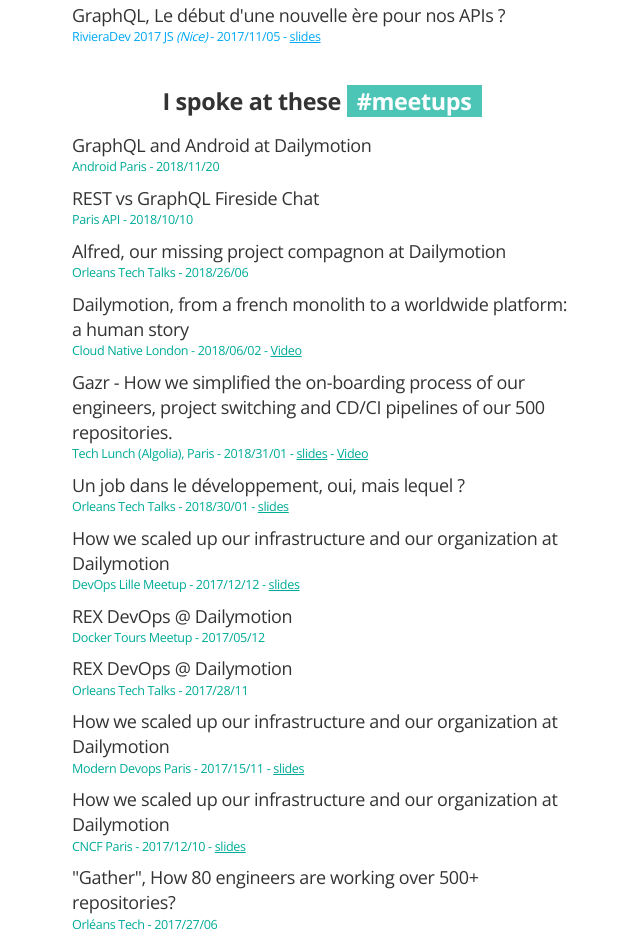
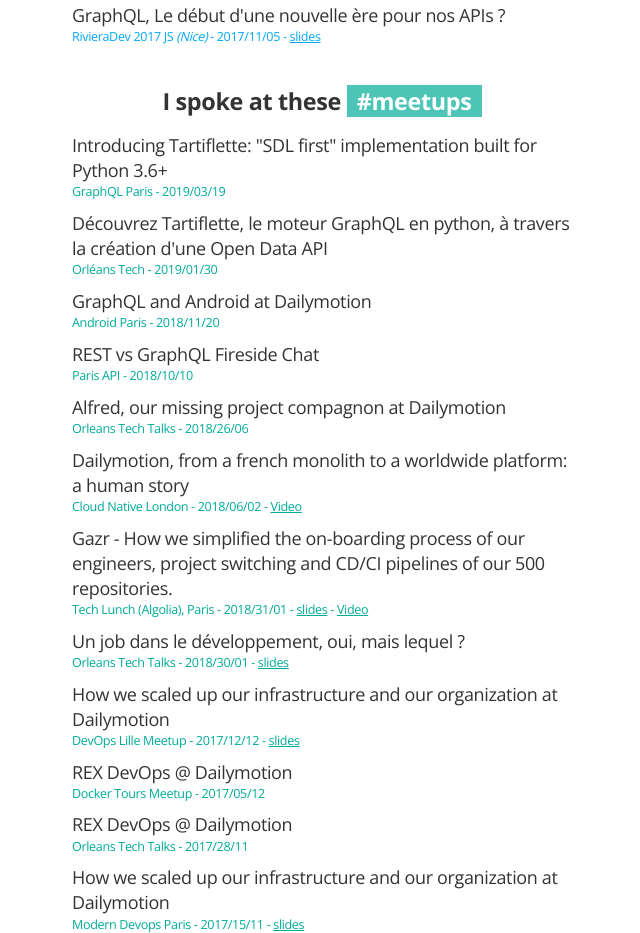
Before and after one commit to tsunammis/tsunammis.github.io, a website: page src/index.html in a window 1280 px wide. Shown: the part 1013-1946 px from the top of the page, without its empty margins (318-958 px from the left). Drawn offline with nearby package versions, Linux system fonts and the light colour scheme.

Commit message:
:tada: add tartiflette meetups

```diff
--- a/src/index.html
+++ b/src/index.html
@@ -118,6 +118,14 @@
   </ul>
   <h2>I spoke at these <span class="hashtag hashtag-meetups">#meetups</span></h2>
   <ul class="events">
+    <li class="event">
+      <a href="https://www.meetup.com/parisgraphql/events/259261298/" target="_blank" class="title">Introducing Tartiflette: "SDL first" implementation built for Python 3.6+</a>
+      <span class="place">GraphQL Paris - <span class="date">2019/03/19</span></span>
+    </li>
+    <li class="event">
+      <a href="https://www.meetup.com/Orleans-Tech-Talks/events/257956179/" target="_blank" class="title">Découvrez Tartiflette, le moteur GraphQL en python, à travers la création d'une Open Data API</a>
+      <span class="place">Orléans Tech - <span class="date">2019/01/30</span></span>
+    </li>
     <li class="event">
       <a href="https://www.meetup.com/Android-Paris/events/256368406/" target="_blank" class="title">GraphQL and Android at Dailymotion</a>
       <span class="place">Android Paris - <span class="date">2018/11/20</span></span>
```
